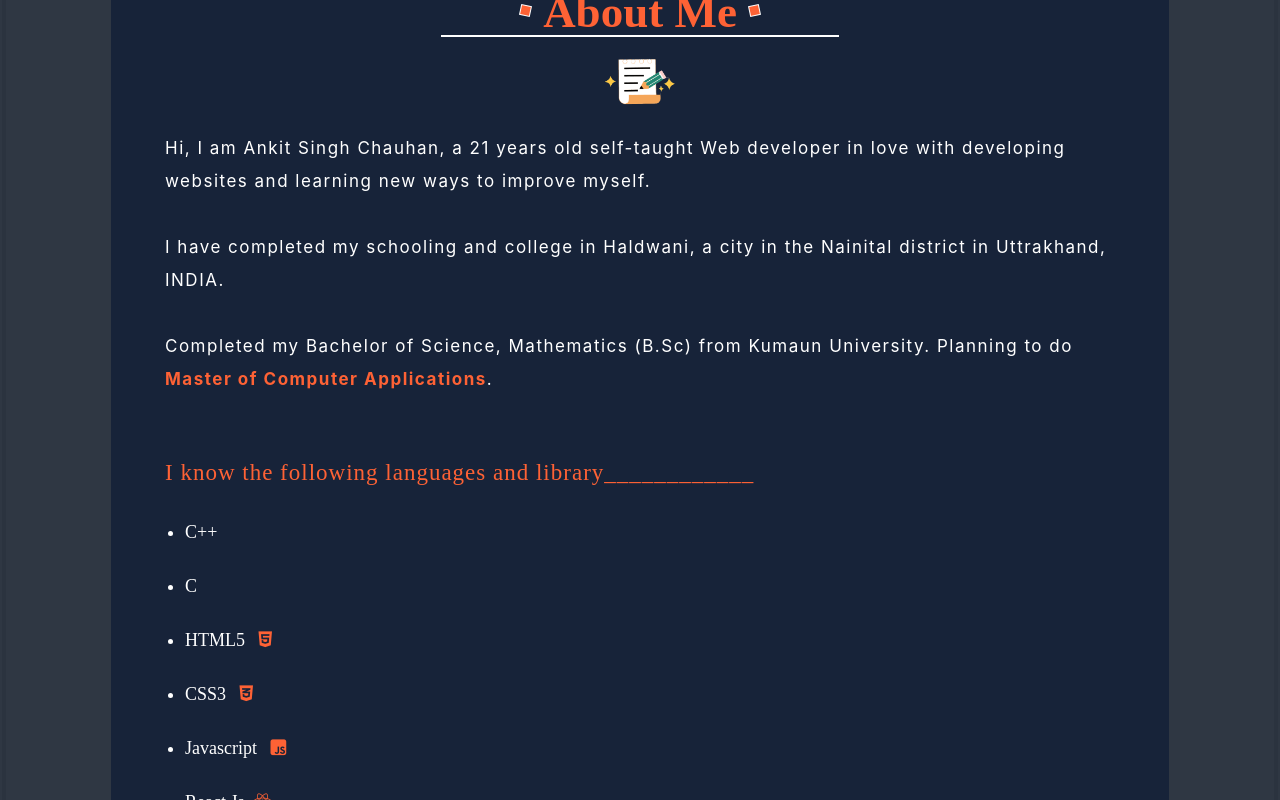
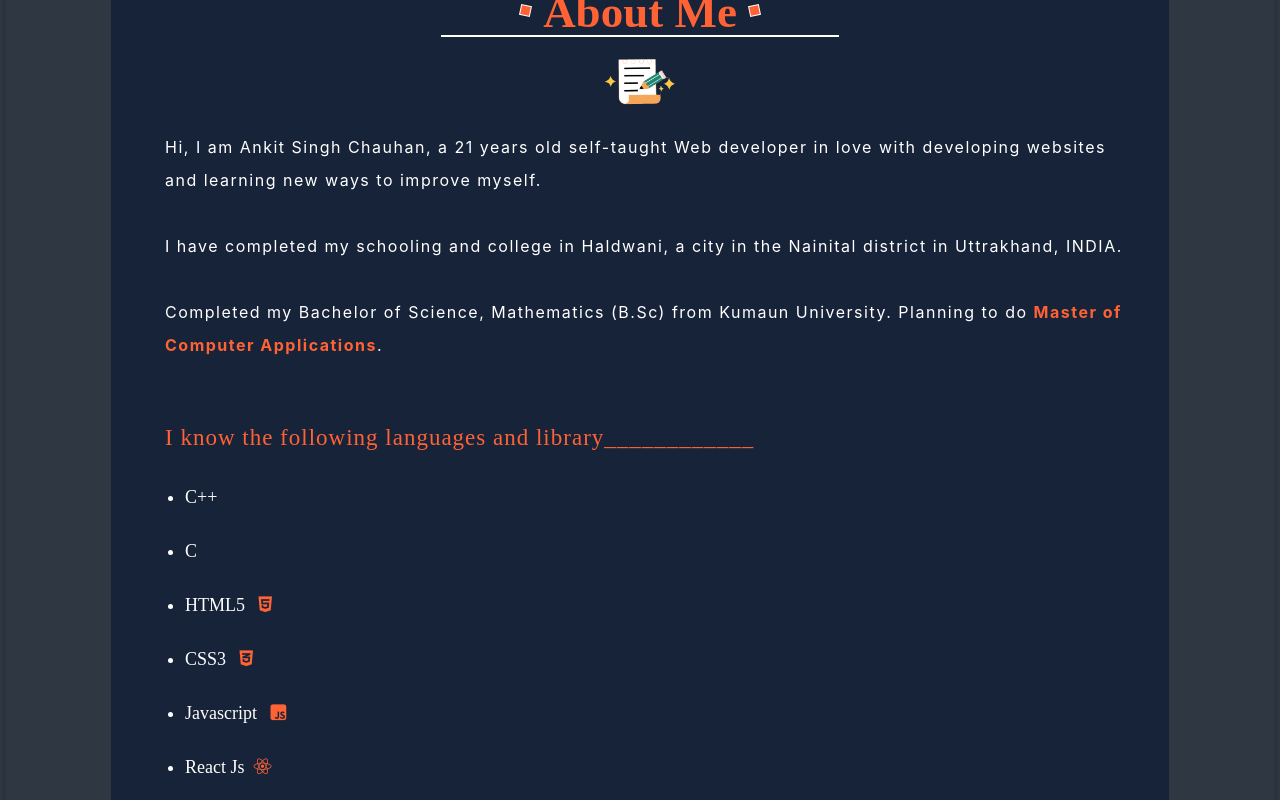
Before and after one commit to ankitsingh2105/Portfolio, a React (Create React App) app: page / in a window 1280 px wide. Shown: the part 940-1740 px from the top of the page. Built offline with nearby package versions, Linux system fonts and the light colour scheme; a web font is replaced by a local one.

Commit message:
Update home.css

```diff
--- a/src/COMPONENTS/home.css
+++ b/src/COMPONENTS/home.css
@@ -916,7 +916,7 @@ li {
     }
 
     .info_para {
-        font-size: 17px;
+        font-size: 16px;
     }
 
 
```
